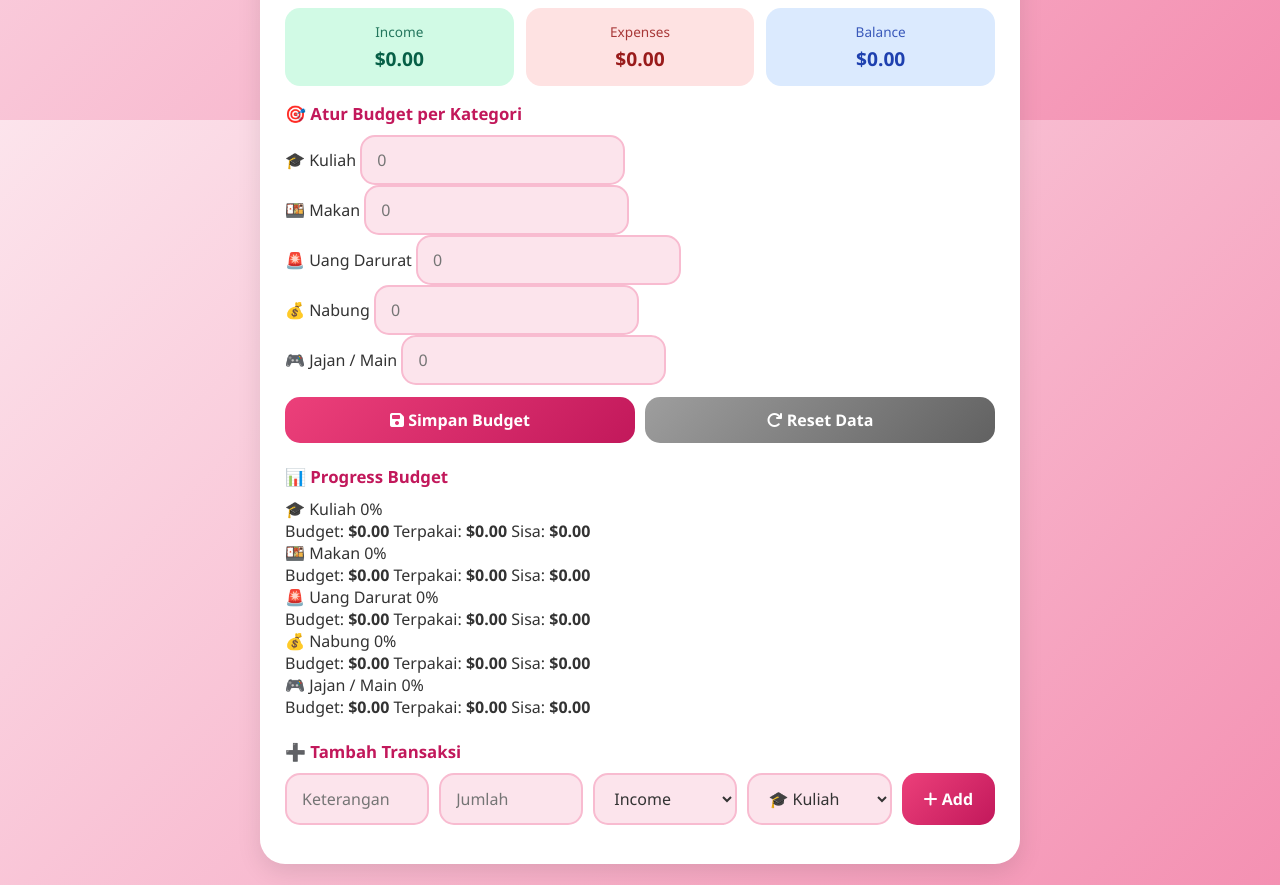
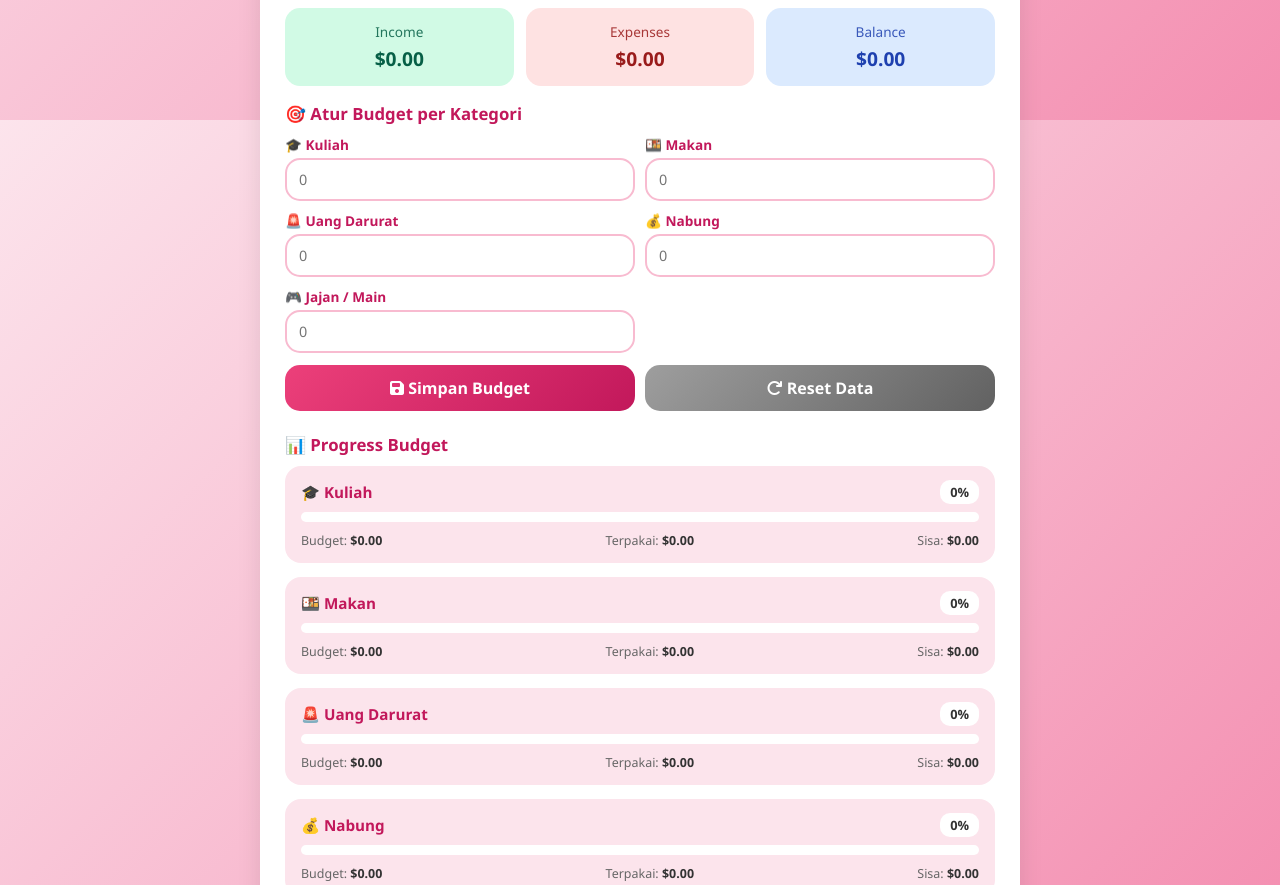
Before and after one commit to dxtraa/Wina-Daily-planner, a plain HTML site: page index.html in a window 1280 px wide. Shown: the part 680-1565 px from the top of the page. Drawn offline with Linux system fonts and the light colour scheme.

Commit message:
Add extra styles for budget planner

```diff
--- a/style.css
+++ b/style.css
@@ -506,3 +506,101 @@ button:active { transform: translateY(0); }
     .quick-add  { padding: 20px; }
     .new-card   { padding: 18px; }
 }
+
+/* ============================================================
+   💰 BUDGET PLANNER — EXTRA STYLES
+   ============================================================ */
+
+/* Budget setup grid */
+.budget-grid {
+    display: grid;
+    grid-template-columns: repeat(2, 1fr);
+    gap: 10px;
+}
+
+.budget-input-row {
+    display: flex;
+    flex-direction: column;
+    gap: 4px;
+}
+
+.budget-input-row label {
+    font-size: 0.85rem;
+    font-weight: 600;
+    color: #c2185b;
+}
+
+.budget-input-row input {
+    padding: 10px 12px;
+    font-size: 0.9rem;
+    background: white;
+}
+
+/* Progress cards */
+.budget-progress {
+    display: flex;
+    flex-direction: column;
+    gap: 14px;
+}
+
+.budget-card {
+    background: #fce4ec;
+    border-radius: 16px;
+    padding: 14px 16px;
+    transition: transform 0.2s ease;
+}
+
+.budget-card:hover { transform: translateY(-2px); }
+
+.budget-card-head {
+    display: flex;
+    justify-content: space-between;
+    align-items: center;
+    font-weight: 700;
+    color: #c2185b;
+    font-size: 0.95rem;
+    margin-bottom: 8px;
+}
+
+.budget-card-head .pct {
+    background: white;
+    padding: 3px 10px;
+    border-radius: 10px;
+    font-size: 0.8rem;
+    color: #333;
+}
+
+/* Progress bar */
+.budget-bar {
+    height: 10px;
+    background: white;
+    border-radius: 10px;
+    overflow: hidden;
+    margin-bottom: 10px;
+}
+
+.budget-bar-fill {
+    height: 100%;
+    width: 0%;
+    background: #10b981;
+    border-radius: 10px;
+    transition: width 0.4s ease, background 0.3s ease;
+}
+
+/* Info row */
+.budget-card-info {
+    display: flex;
+    justify-content: space-between;
+    flex-wrap: wrap;
+    gap: 6px;
+    font-size: 0.78rem;
+    color: #666;
+}
+
+.budget-card-info strong { color: #333; }
+
+/* Responsive tweak */
+@media (max-width: 480px) {
+    .budget-grid { grid-template-columns: 1fr; }
+    .budget-card-info { flex-direction: column; gap: 3px; }
+}
```
